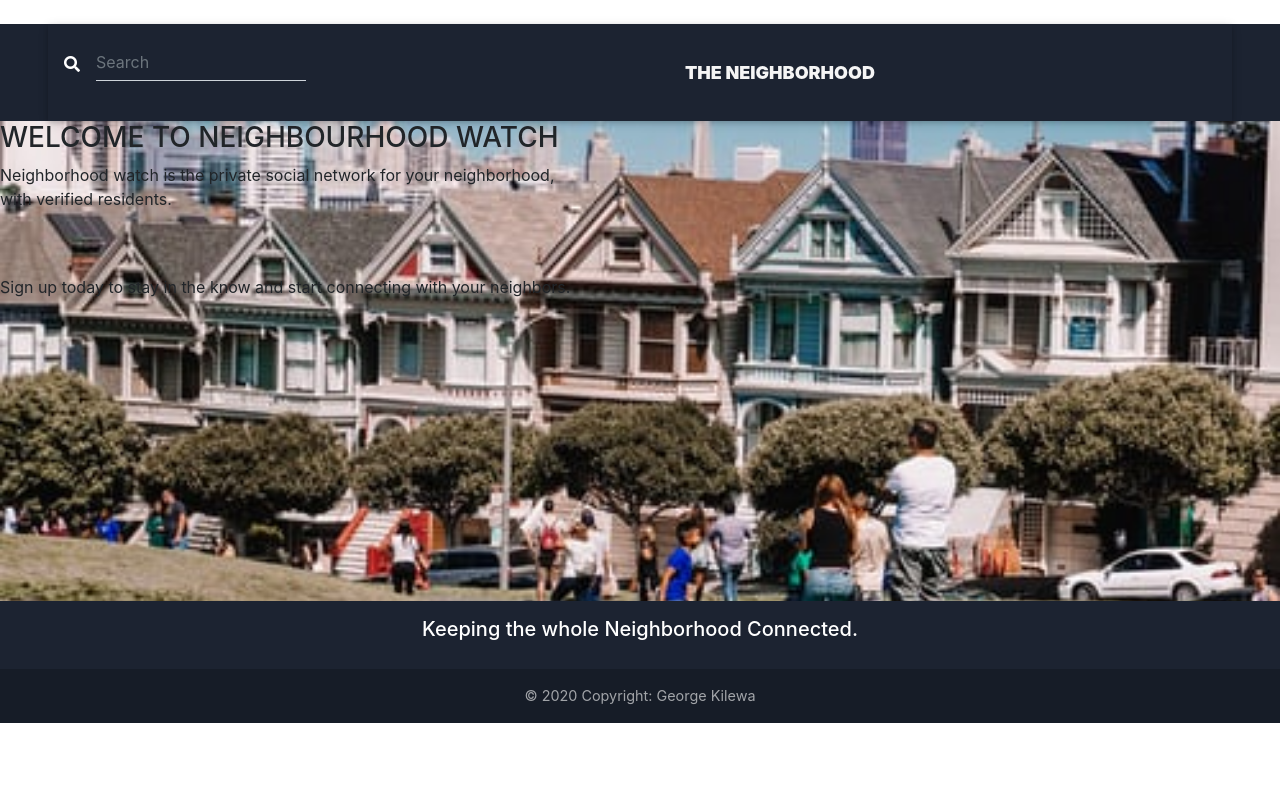
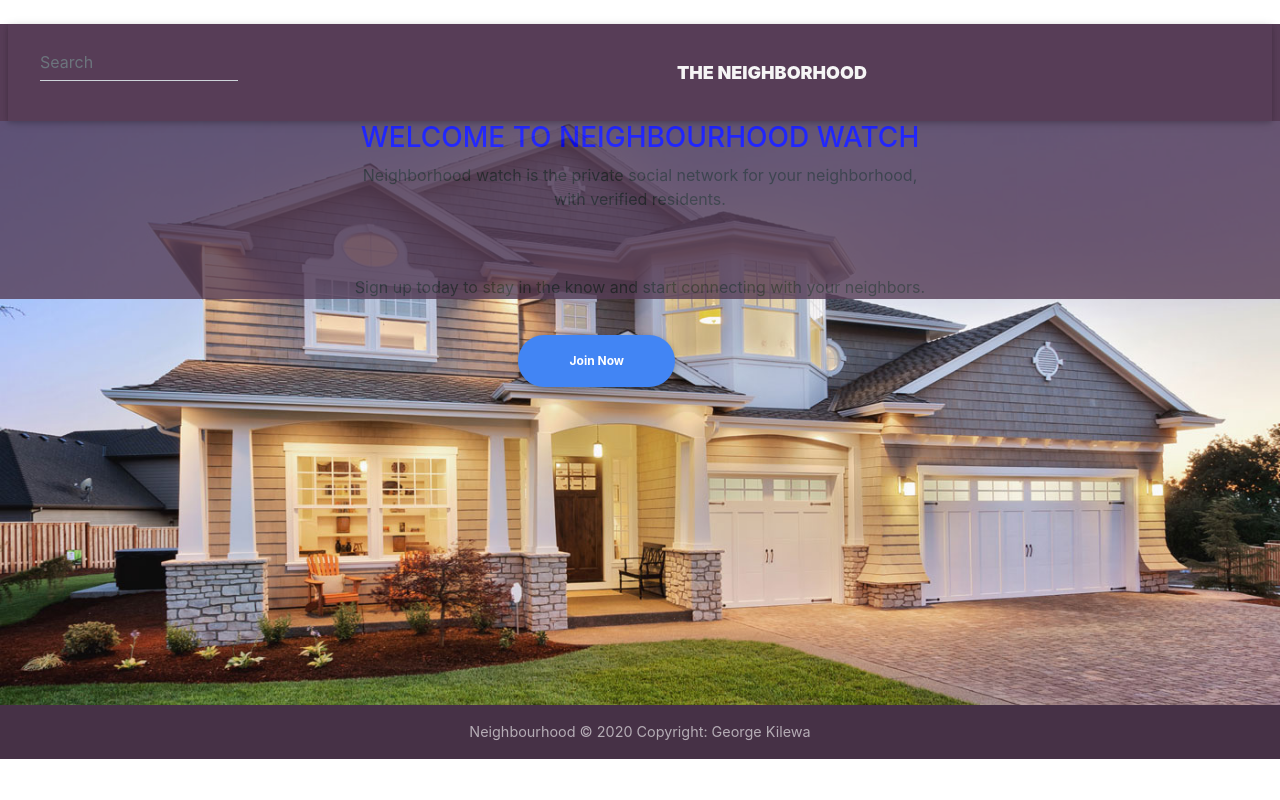
Before and after one commit to Kilewa/neighborhood, a Django app: page / in a window 1280 px wide. Run offline with Django 3.2, Linux system fonts and the light colour scheme; some libraries are stand-ins or nearby versions.

Commit message:
homepage banner

```diff
--- a/neighbourhoods/static/css/styles.css
+++ b/neighbourhoods/static/css/styles.css
@@ -30,9 +30,32 @@
 }
 
 .bg-img{
-    background-image: url('../imgs/bg.jpeg');
+    background-image: url('../imgs/sample-slide-2.jpg');
     background-position: center;
     background-size: cover;
     background-repeat: no-repeat;
-    height: 60vh;
+    height: 73vh;
 }
+
+.nav-set{
+    background-color: #573d57;
+}
+
+.btn-pos{
+    position: absolute;
+    left:30%;
+    padding: 20px !important;
+    width: 35%;
+    outline: none !important;
+    border: none;
+
+}
+
+.banner{
+    opacity: 0.8;
+    background-color: #553c55;
+}
+
+.heading{
+    color: blue;
+}
--- a/neighbourhoods/templates/neighbourhoods/base.html
+++ b/neighbourhoods/templates/neighbourhoods/base.html
@@ -44,24 +44,10 @@
 
     <div class="footer">
     <!-- Footer -->
-    <footer class="page-footer font-small unique-color-dark pt-2">
-        <!-- Footer Elements -->
-        <div class="container">
-        <!-- Call to action -->
-        <ul class="list-unstyled list-inline text-center py-2">
-            <li class="list-inline-item">
-            <h5 class="mb-1">
-                Keeping the whole Neighborhood Connected.
-            </h5>
-            </li>
-        </ul>
-        <!-- Call to action -->
-        </div>
-        <!-- Footer Elements -->
-
+    <footer class="page-footer font-small nav-set">
         <!-- Copyright -->
         <div class="footer-copyright text-center py-3">
-        © 2020 Copyright:
+        Neighbourhood © 2020 Copyright:
         <a> George Kilewa</a>
         </div>
         <!-- Copyright -->
--- a/neighbourhoods/templates/neighbourhoods/index.html
+++ b/neighbourhoods/templates/neighbourhoods/index.html
@@ -1,14 +1,26 @@
-{% extends 'neighbourhoods/base.html' %}
-
-{% block content %}
+{% extends 'neighbourhoods/base.html' %} {% block content %}
 
 <div class="background">
     <div class="bg-img">
-        <h3>WELCOME TO NEIGHBOURHOOD WATCH</h3>
-        <p>Neighborhood watch is the private social network for your neighborhood, <br>
-            with verified residents.</p>
-            <br><br>
-        <p>Sign up today to stay in the know and start connecting with your neighbors.</p>
+        <div class="banner">
+        <h3 class="text-center heading">WELCOME TO NEIGHBOURHOOD WATCH</h3>
+        <p class="text-center txt">
+            Neighborhood watch is the private social network for your neighborhood,
+            <br />
+            with verified residents.
+        </p>
+        <br /><br />
+        <p class="text-center txt">
+            Sign up today to stay in the know and start connecting with your
+            neighbors.
+        </p>
+        </div>
+
+        <a href="{% url 'register' %}" class="btn-pos"
+        ><button class="badge badge-pill badge-primary btn-pos">
+            Join Now
+        </button></a
+        >
     </div>
 </div>
 
--- a/neighbourhoods/templates/neighbourhoods/navbar.html
+++ b/neighbourhoods/templates/neighbourhoods/navbar.html
@@ -14,11 +14,10 @@
 </head>
 
 <body>
-    <nav class="animated slideInDown unique-color-dark navbar-collapse navbar-expand-lg sticky-top ">
-    <div class="navbar mx-5">
+    <nav class="animated slideInDown nav-set navbar-collapse navbar-expand-lg sticky-top ">
+    <div class="navbar mx-2">
         <div class="nav-search">
         <form class="form-inline md-form form-md active-pink active-pink-2 mt-2" action="{% url 'login' %}">
-            <i class="fas fa-search text-white" aria-hidden="true"></i>
             <input class="form-control form-control-md ml-3 w-75" type="text" placeholder="Search" aria-label="Search"
             name="titles">
         </form>
```
Also changed, not shown: neighbourhoods/static/imgs/background-blog.jpg (added), neighbourhoods/static/imgs/sample-slide-2.jpg (added).
